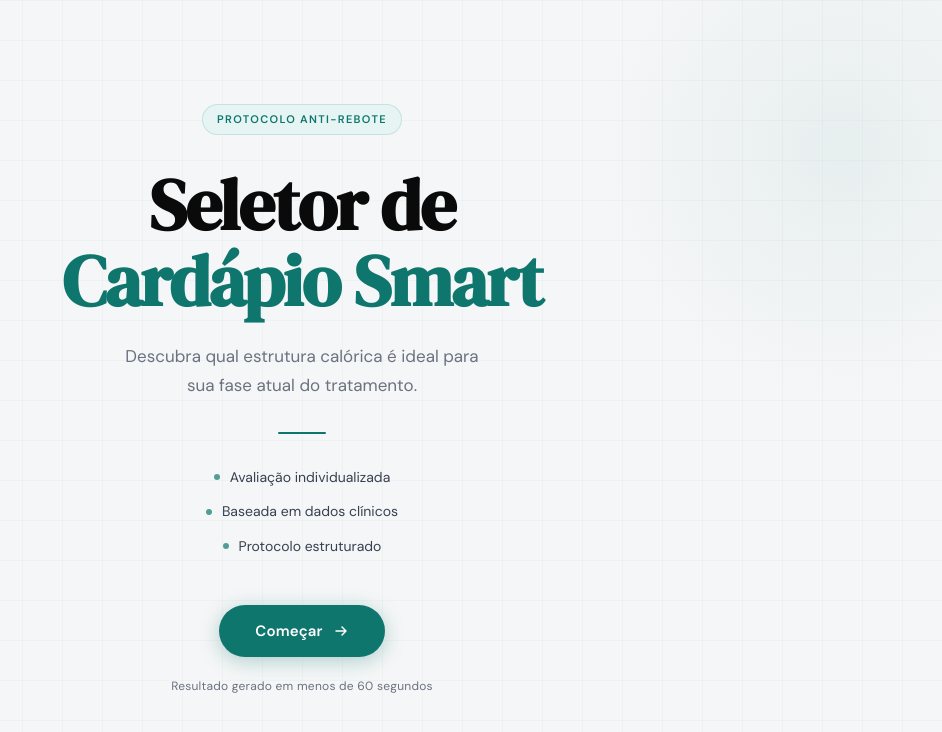
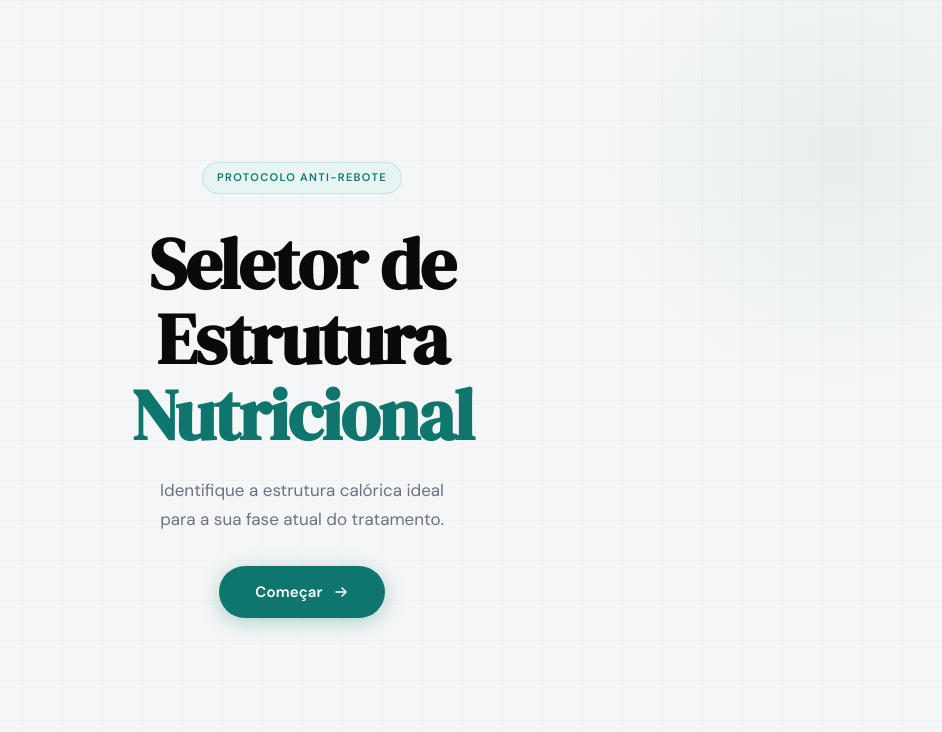
Before and after one commit to Gguga/seletorfinal, a React (Vite) app: page / in a window 1280 px wide. Shown: the top 732 px of the page, without its empty margins (338-1280 px from the left). Built offline with nearby package versions, Linux system fonts and the light colour scheme.

Commit message:
Update IntroScreen.tsx

```diff
--- a/src/components/IntroScreen.tsx
+++ b/src/components/IntroScreen.tsx
@@ -13,34 +13,17 @@ export default function IntroScreen({ onStart }: IntroScreenProps) {
         </div>
 
         <h1 className={styles.title + ' animate-fade-up-delay-1'}>
-          Seletor de<br />
-          <span className={styles.titleAccent}>Cardápio Smart</span>
+          Seletor de Estrutura<br />
+          <span className={styles.titleAccent}>Nutricional</span>
         </h1>
 
         <p className={styles.subtitle + ' animate-fade-up-delay-2'}>
-          Descubra qual estrutura calórica é ideal para<br className={styles.br} />
-          sua fase atual do tratamento.
+          Identifique a estrutura calórica ideal<br className={styles.br} />
+          para a sua fase atual do tratamento.
         </p>
 
-        <div className={styles.divider + ' animate-fade-up-delay-2'} />
-
-        <div className={styles.pillars + ' animate-fade-up-delay-3'}>
-          <div className={styles.pillar}>
-            <span className={styles.pillarDot} />
-            <span>Avaliação individualizada</span>
-          </div>
-          <div className={styles.pillar}>
-            <span className={styles.pillarDot} />
-            <span>Baseada em dados clínicos</span>
-          </div>
-          <div className={styles.pillar}>
-            <span className={styles.pillarDot} />
-            <span>Protocolo estruturado</span>
-          </div>
-        </div>
-
         <button
-          className={styles.button + ' animate-fade-up-delay-4'}
+          className={styles.button + ' animate-fade-up-delay-3'}
           onClick={onStart}
         >
           Começar
@@ -48,10 +31,6 @@ export default function IntroScreen({ onStart }: IntroScreenProps) {
             <path d="M3 8H13M13 8L9 4M13 8L9 12" stroke="currentColor" strokeWidth="1.5" strokeLinecap="round" strokeLinejoin="round"/>
           </svg>
         </button>
-
-        <p className={styles.disclaimer + ' animate-fade-up-delay-4'}>
-          Resultado gerado em menos de 60 segundos
-        </p>
       </div>
 
       <div className={styles.bgDecor} aria-hidden="true">
```
